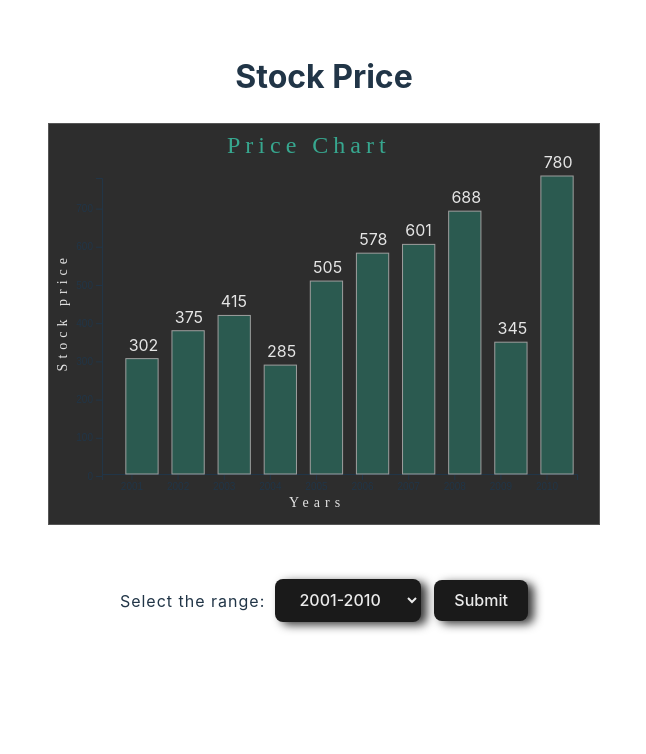
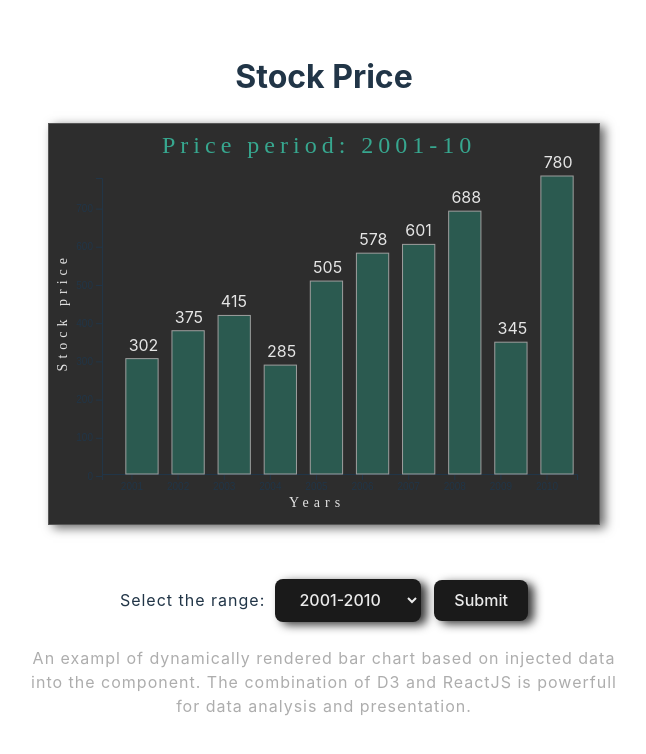
Before and after one commit to Sungharsh/ReactD3Charts, a React (Vite) app: page / in a window 1280 px wide. Shown: the top 754 px of the page, without its empty margins (316-962 px from the left). Built offline with nearby package versions, Linux system fonts and the light colour scheme.

Commit message:
Added chart title to render dynamically, added CSS styles

```diff
--- a/src/App.css
+++ b/src/App.css
@@ -7,6 +7,7 @@
 svg {
   background-color: #2d2d2d;
   border: solid 1px #565656;
+  box-shadow: 5px 3px 10px #666666;
 }
 .title {
   font-size: 18px;
@@ -34,6 +35,11 @@ svg {
 label,
 p {
   letter-spacing: 1px;
+  width: 50%;
+  margin: 0 auto;
+}
+p {
+  color: #adadad;
 }
 input,
 select {
--- a/src/App.tsx
+++ b/src/App.tsx
@@ -30,7 +30,7 @@ const App = () => {
   return (
     <>
       <h1>Stock Price</h1>
-      <BarChart data={priceData} />
+      <BarChart data={priceData} name={`Price period: ${name}`} />
       <br />
       <br />
       <form onSubmit={handleSubmit}>
@@ -43,6 +43,11 @@ const App = () => {
         &nbsp; &nbsp;
         <input type="submit" value="Submit" />
       </form>
+      <br />
+      <p>
+        An exampl of dynamically rendered bar chart based on injected data into the component. The combination of D3 and
+        ReactJS is powerfull for data analysis and presentation.
+      </p>
     </>
   );
 };
--- a/src/barChart.tsx
+++ b/src/barChart.tsx
@@ -7,9 +7,10 @@ interface Data {
 }
 interface BarChartProps {
   data: Data[];
+  name: string;
 }
 
-const BarChart: React.FC<BarChartProps> = ({ data }) => {
+const BarChart: React.FC<BarChartProps> = ({ data, name }) => {
   const chartRef = useRef(null);
 
   useEffect(() => {
@@ -51,10 +52,11 @@ const BarChart: React.FC<BarChartProps> = ({ data }) => {
       .attr("transform", `translate(${margin.left}, ${margin.top})`)
       .append("text")
       .attr("transform", "translate(100, 0)")
-      .attr("x", -10)
+      .attr("x", -75)
       .attr("y", -15)
       .attr("class", "title")
-      .text("Price Chart");
+      .text(name);
+
     svg
       .append("g")
       .attr("transform", `translate(0, ${height})`)
```
Also changed, not shown: src/assets/Screenshot.png (added).
